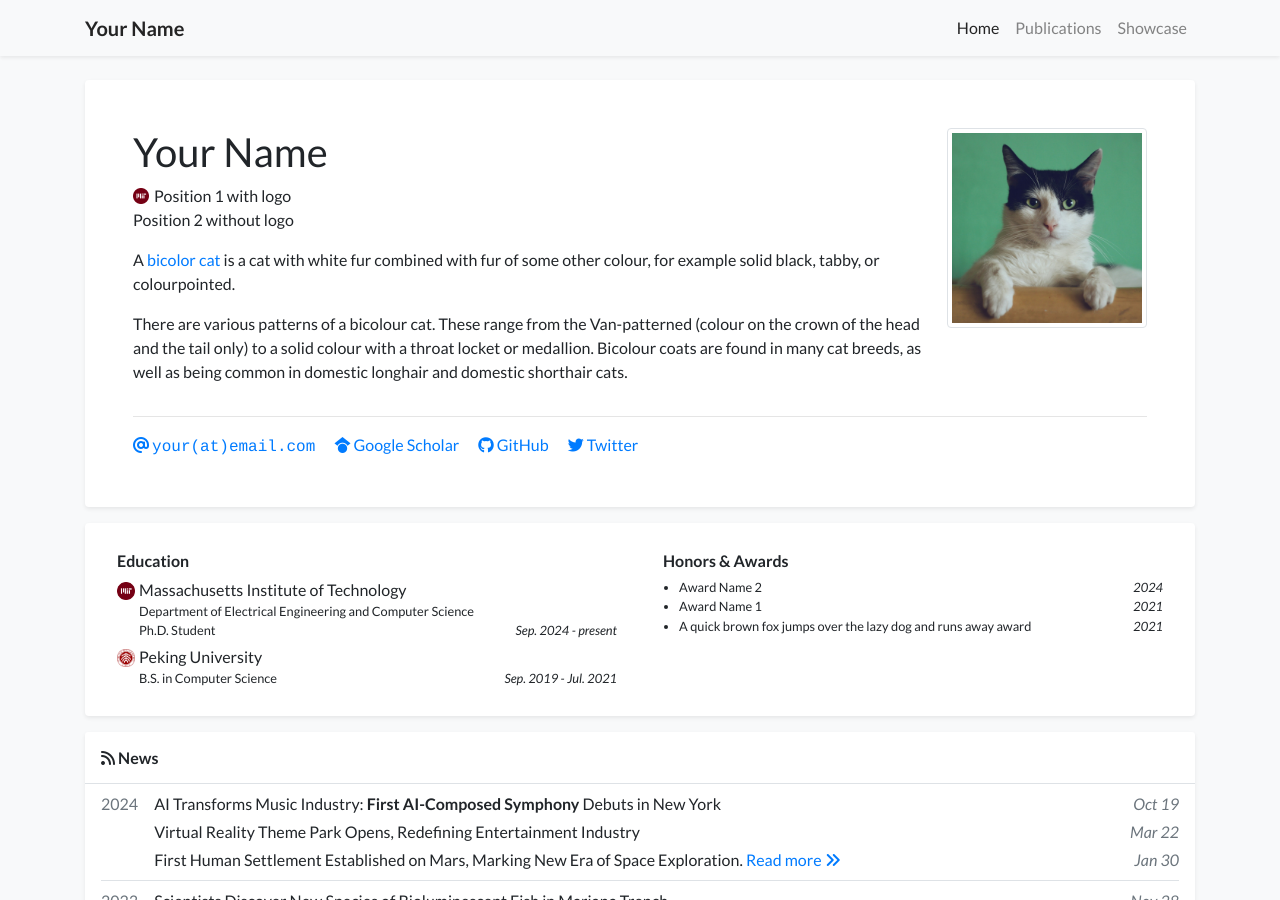
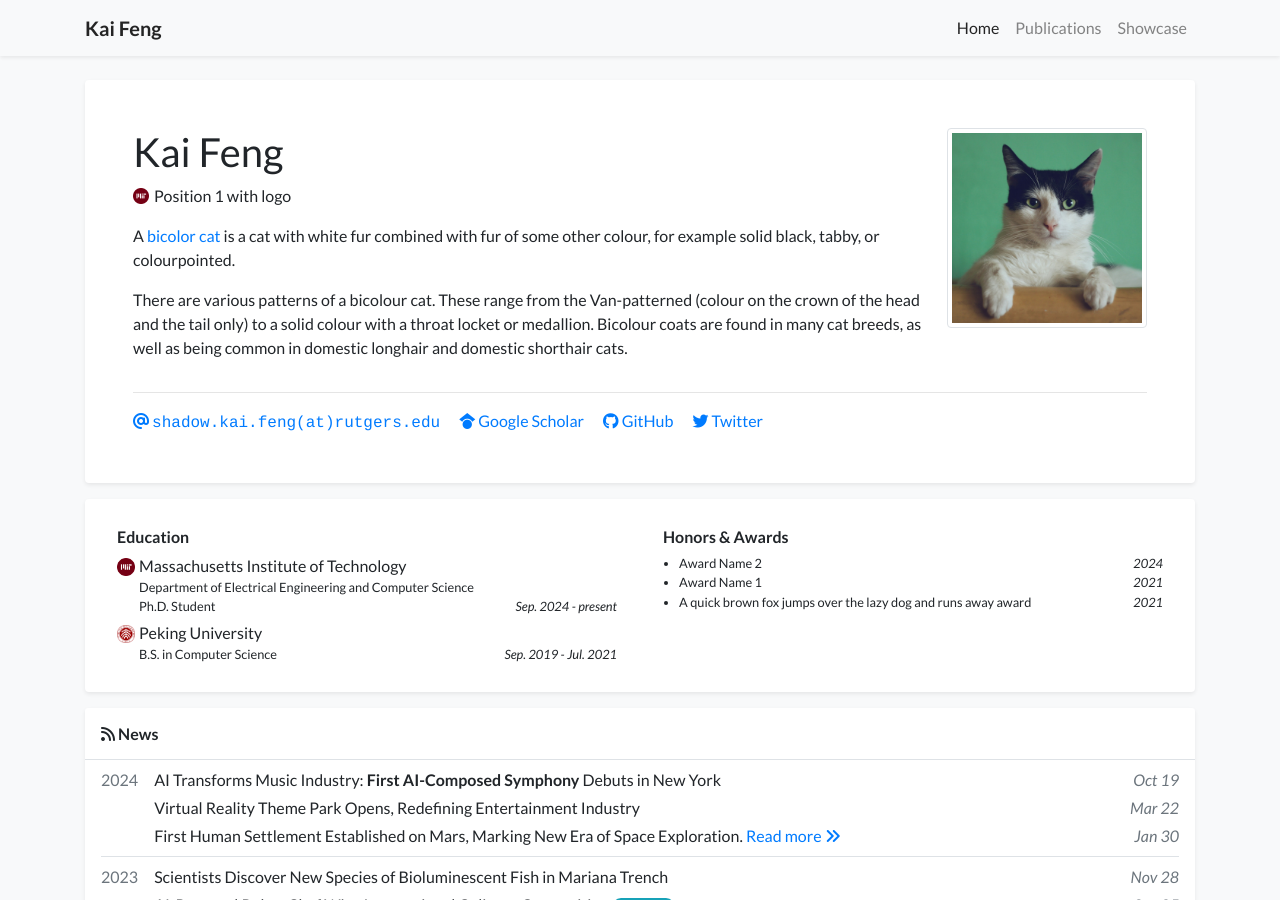
Before and after one commit to kf600/kf600.github.io, a Jekyll site: the page built from index.html, in a window 1280 px wide and 900 px high. Built offline with Jekyll 4.4.1, drawn with Linux system fonts in a browser that asks for light colours; nearby versions of some CDN libraries; a style sheet for code colours, icons or effects is not loaded.

Commit message:
Update profile.yml

```diff
--- a/_data/profile.yml
+++ b/_data/profile.yml
@@ -1,14 +1,14 @@
-primary_name: "Your Name"
+primary_name: "Kai Feng"
 secondary_name: ""
-navbar_name: "Your Name"
+navbar_name: "Kai Feng"
 
 positions:
 - logo: /assets/images/badges/MIT_Social_circle.png  # Logo is optional
   name: Position 1 with logo
-- name: Position 2 without logo
 
 
-email: "your@email.com"
+
+email: "shadow.kai.feng@rutgers.edu"
 # cv_link: link-to-your-cv-file
 gscholar: xFmQpf4AAAAJ  # This is an example, replace it with your own Google Scholar ID
 github: your_github_id
```
